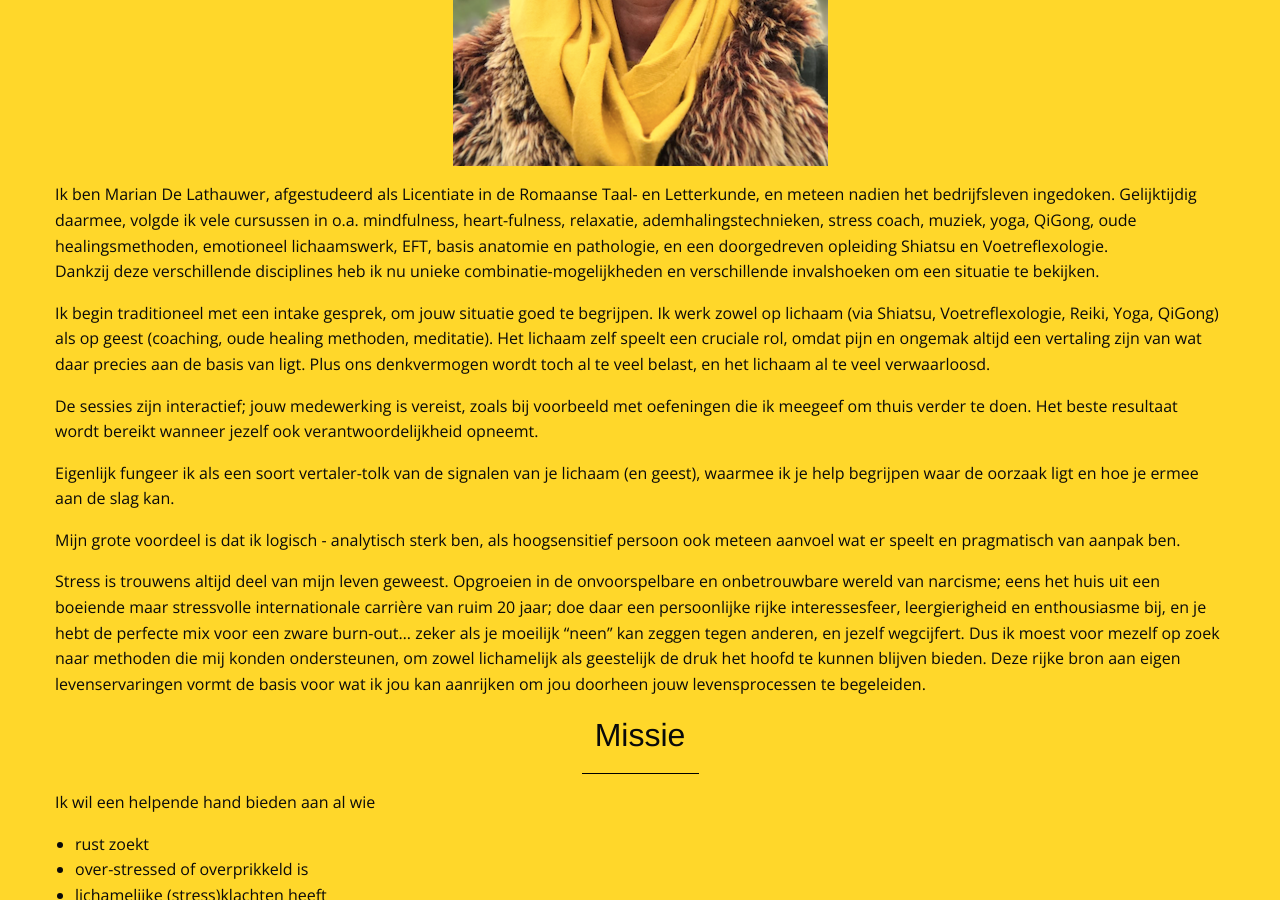
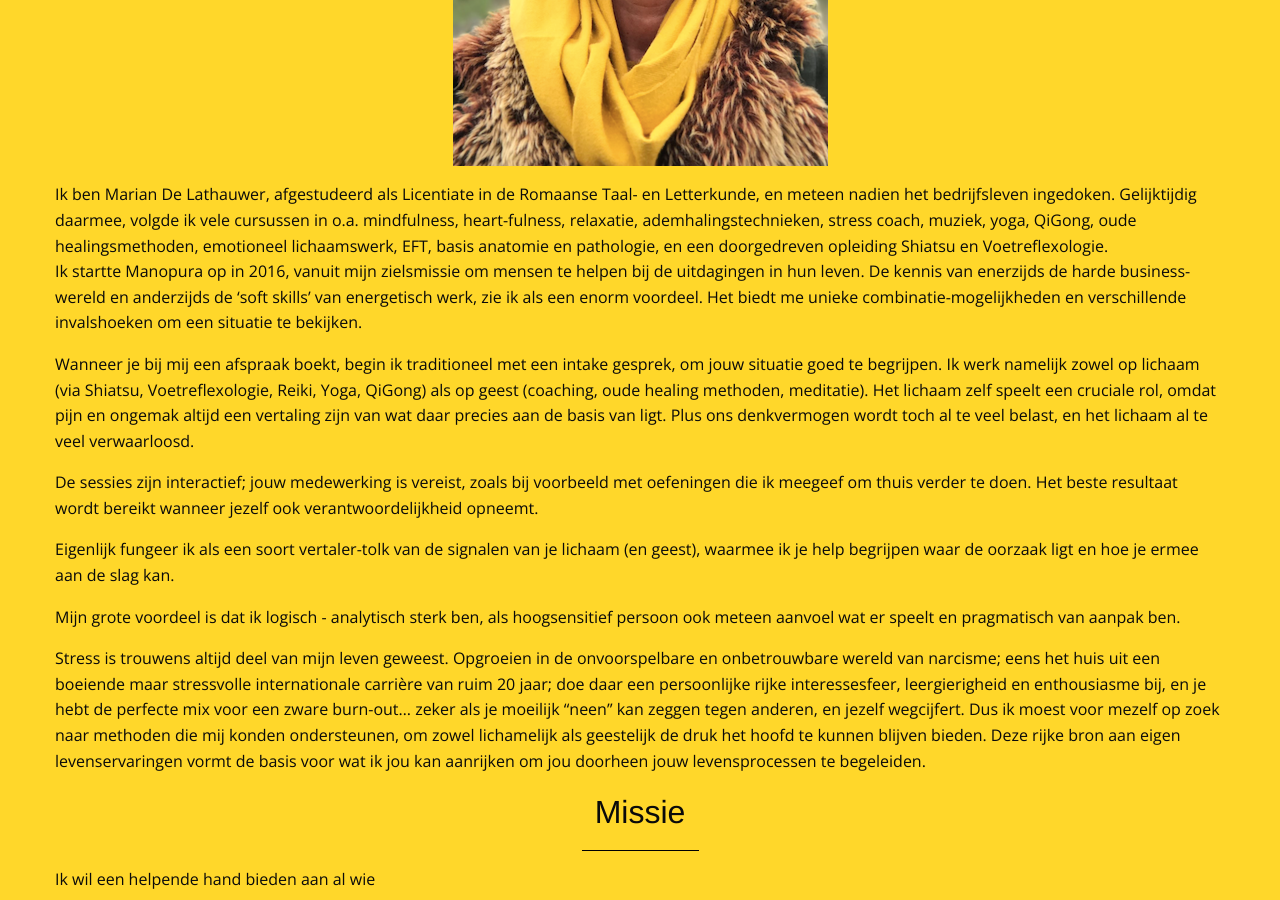
Before and after one commit to manopura/manopura.github.io, a Jekyll site: the page built from index.md, in a window 1280 px wide and 900 px high, scrolled down 1145 px. Built offline with Jekyll 4.4.1, drawn with Linux system fonts in a browser that asks for light colours; nearby versions of some CDN libraries.

Commit message:
Update index.md

```diff
--- a/index.md
+++ b/index.md
@@ -25,9 +25,9 @@ Daarom krijg je persoonlijke begeleiding, volledig op jouw maat en afgestemd op
 ![fotofrontwebsitemanopura](images/fotofrontwebsitemanopura.png)
 
 Ik ben Marian De Lathauwer, afgestudeerd als Licentiate in de Romaanse Taal- en Letterkunde, en meteen nadien het bedrijfsleven ingedoken. Gelijktijdig daarmee, volgde ik vele cursussen in o.a. mindfulness, heart-fulness, relaxatie, ademhalingstechnieken, stress coach, muziek, yoga, QiGong, oude healingsmethoden, emotioneel lichaamswerk, EFT, basis anatomie en pathologie, en een doorgedreven opleiding Shiatsu en Voetreflexologie.
-Dankzij deze verschillende disciplines heb ik nu unieke combinatie-mogelijkheden en verschillende invalshoeken om een situatie te bekijken.
+Ik startte Manopura op in 2016, vanuit mijn zielsmissie om mensen te helpen bij de uitdagingen in hun leven. De kennis van enerzijds de harde business-wereld en anderzijds de 'soft skills' van energetisch werk, zie ik als een enorm voordeel. Het biedt me unieke combinatie-mogelijkheden en verschillende invalshoeken om een situatie te bekijken.
 
-Ik begin traditioneel met een intake gesprek, om jouw situatie goed te begrijpen. Ik werk zowel op lichaam (via Shiatsu, Voetreflexologie, Reiki, Yoga, QiGong) als op geest (coaching, oude healing methoden, meditatie). Het lichaam zelf speelt een cruciale rol, omdat pijn en ongemak altijd een vertaling zijn van wat daar precies aan de basis van ligt. Plus ons denkvermogen wordt toch al te veel belast, en het lichaam al te veel verwaarloosd.
+Wanneer je bij mij een afspraak boekt, begin ik traditioneel met een intake gesprek, om jouw situatie goed te begrijpen. Ik werk namelijk zowel op lichaam (via Shiatsu, Voetreflexologie, Reiki, Yoga, QiGong) als op geest (coaching, oude healing methoden, meditatie). Het lichaam zelf speelt een cruciale rol, omdat pijn en ongemak altijd een vertaling zijn van wat daar precies aan de basis van ligt. Plus ons denkvermogen wordt toch al te veel belast, en het lichaam al te veel verwaarloosd.
 
 De sessies zijn interactief; jouw medewerking is vereist, zoals bij voorbeeld met oefeningen die ik meegeef om thuis verder te doen. Het beste resultaat wordt bereikt wanneer jezelf ook verantwoordelijkheid opneemt.
 
```
